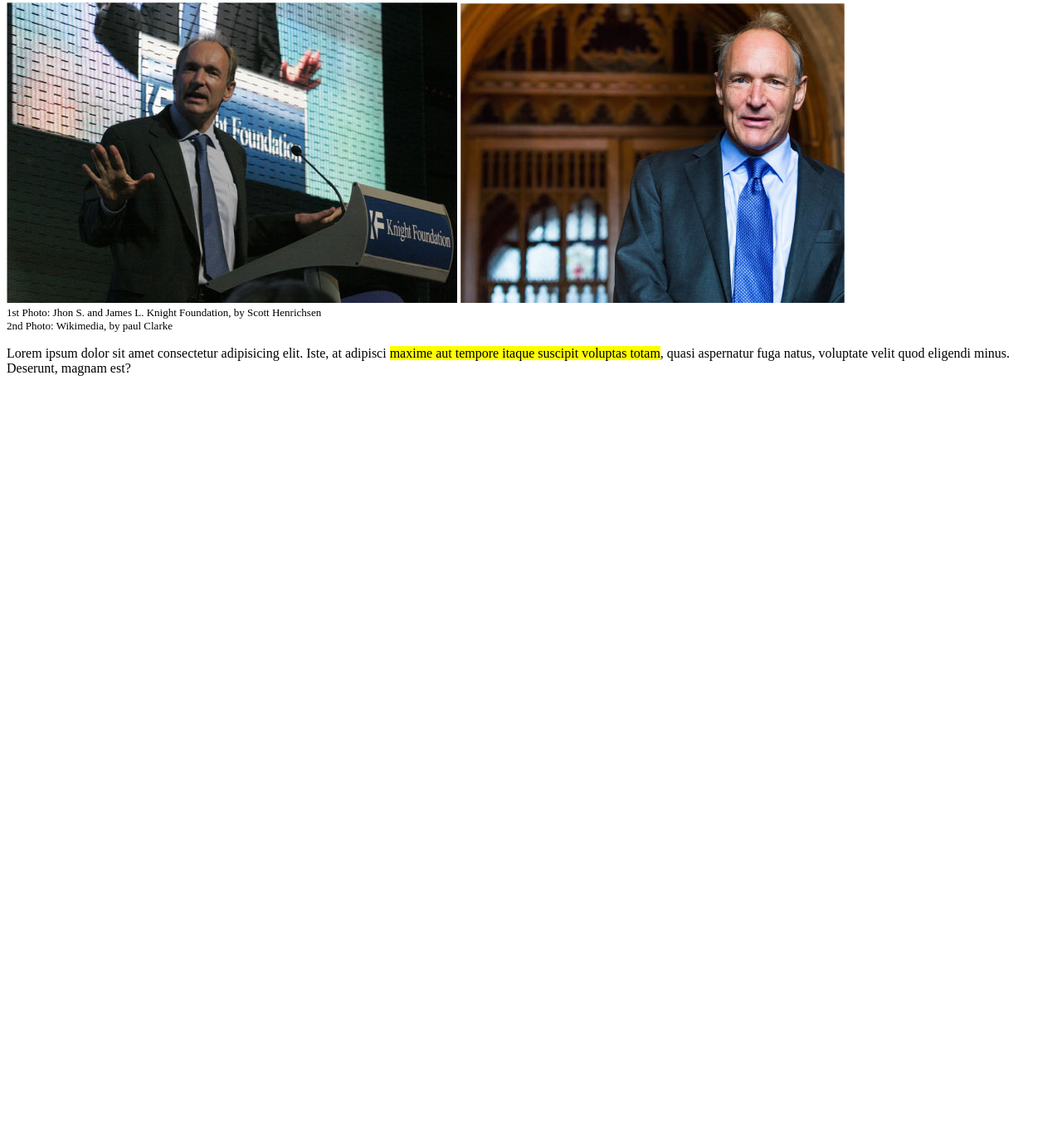
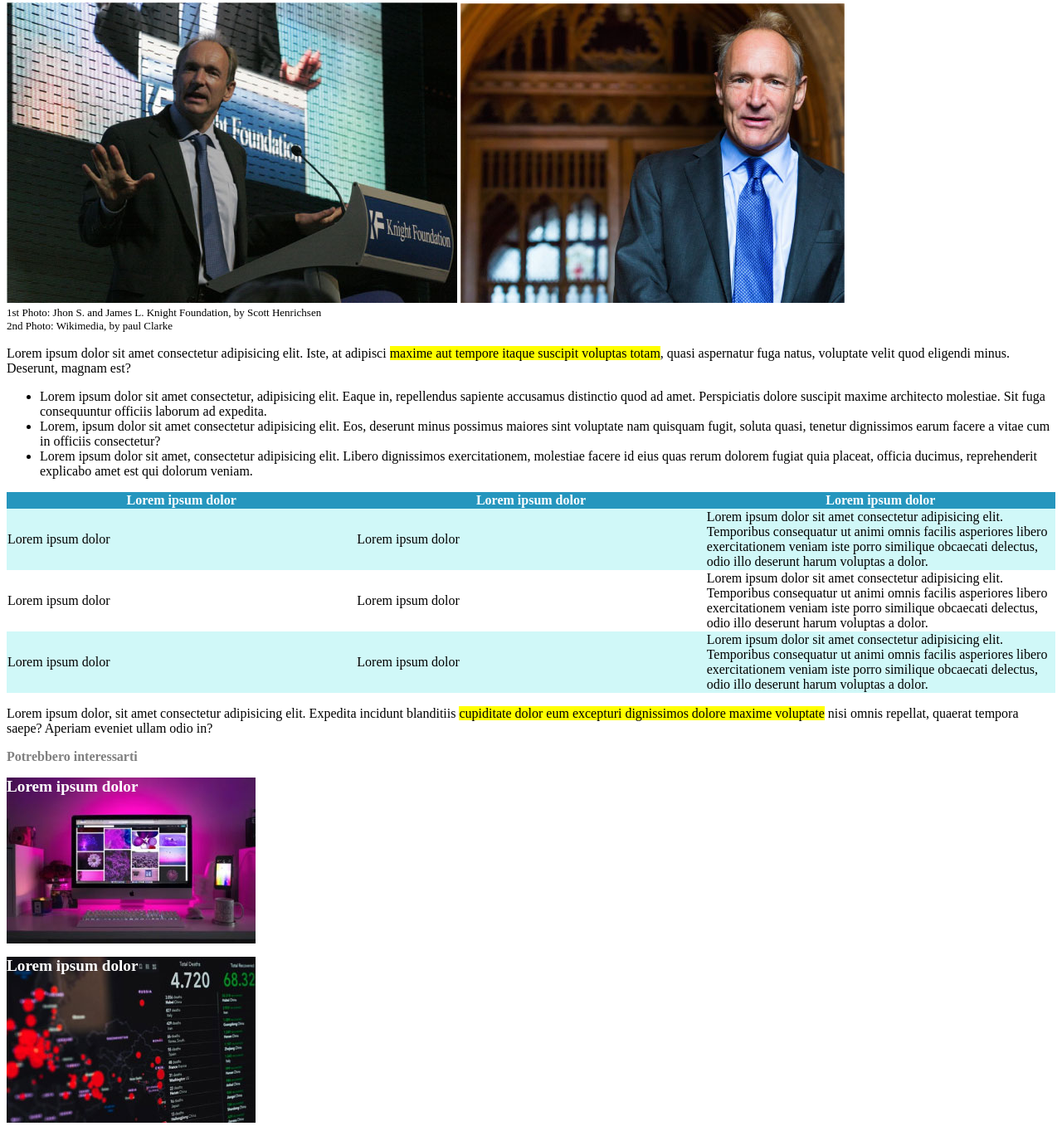
Before and after one commit to MarcoGranata9/html-css-booleaner, a plain HTML site: page index.html in a window 1280 px wide. Shown: the part 296-1665 px from the top of the page at 83% size. Before the commit the page ends 800 px from the top, so only its background shows below. Drawn offline with Linux system fonts and the light colour scheme.

Commit message:
table, lorem 2, footer

```diff
--- a/css/style.css
+++ b/css/style.css
@@ -2,7 +2,7 @@
 header {
     background-image: url(../img/pattern.png);
     background-color: #2596be;
-    background-size: 40%;
+    background-size: 25%;
     height: 125px;
 }
 
@@ -18,7 +18,7 @@ header {
         margin-bottom: 5px;
     }
 
-    .author {
+    .gray {
         color: gray;
     }
 
@@ -43,7 +43,45 @@ header {
         background-color: yellow;
     }
     /* /LOREM SECTION 1 */
+
+    /* TABLE */
+    table {
+        border-collapse: collapse;
+        width: 100%;
+        table-layout: fixed;
+    }
+
+    thead {
+        background-color: #2596be;
+        color: white;
+    }
+
+    .azure {
+        background-color: rgba(162, 241, 241,0.5);
+    }
+    /* /TABLE */
 /* /MAIN */
 
 /* FOOTER */
+.interesting {
+    color: gray;
+    font-weight: bold;
+}
+.monitor {
+    background-image: url(../img/monitor.jpg);
+    width: 300px;
+    height: 200px;
+    color: white;
+    font-size: larger;
+    font-weight: bold;
+}
+
+.graph {
+    background-image: url(../img/graph.jpg);
+    width: 300px;
+    height: 200px;
+    color: white;
+    font-size: larger;
+    font-weight: bold;
+}
 /* /FOOTER */
--- a/index.html
+++ b/index.html
@@ -20,29 +20,85 @@
         <section>
             <h1 class="title">Internet deve essere al servizio del "bene publico": il manifesto di Tim Berners-Lee</h1>
 
-            <div class="author">Scritto da <span class="skyblue">The Booleaner</span></div>
+            <div class="gray">Scritto da <span class="skyblue">The Booleaner</span></div>
             <div class="date">10/10/2020</div>
         </section>
         <!-- /Title -->
 
         <!-- Tim image -->
-        <section>
+        <div>
             <img src="img/tim-1.jpg" alt="Tim Berners-Lee">
             <img src="img/tim-2.jpg" alt="Tim Berners-Lee">
             <div class="photo">1st Photo: Jhon S. and James L. Knight Foundation, by Scott Henrichsen <br> 2nd Photo: Wikimedia, by paul Clarke</div>
-        </section>
+        </div>
         <!-- /Tim image -->
 
         <!-- Lorem section 1 -->
-        <section>
+        <div>
             <p>Lorem ipsum dolor sit amet consectetur adipisicing elit. Iste, at adipisci <span class="highlighted">maxime aut tempore itaque suscipit voluptas totam</span>, quasi aspernatur fuga natus, voluptate velit quod eligendi minus. Deserunt, magnam est?</p>
-        </section>
+        </div>
         <!-- Lorem section 1 -->
+
+        <!-- Unordered list -->
+        <div>
+            <ul>
+                <li>Lorem ipsum dolor sit amet consectetur, adipisicing elit. Eaque in, repellendus sapiente accusamus distinctio quod ad amet. Perspiciatis dolore suscipit maxime architecto molestiae. Sit fuga consequuntur officiis laborum ad expedita.</li>
+                <li>Lorem, ipsum dolor sit amet consectetur adipisicing elit. Eos, deserunt minus possimus maiores sint voluptate nam quisquam fugit, soluta quasi, tenetur dignissimos earum facere a vitae cum in officiis consectetur?</li>
+                <li>Lorem ipsum dolor sit amet, consectetur adipisicing elit. Libero dignissimos exercitationem, molestiae facere id eius quas rerum dolorem fugiat quia placeat, officia ducimus, reprehenderit explicabo amet est qui dolorum veniam.</li>
+            </ul>
+        </div>
+        <!-- /Unordered list -->
+
+        <!-- Table -->
+        <div>
+            <Table>
+                <thead>
+                    <tr>
+                        <th>Lorem ipsum dolor</th>
+                        <th>Lorem ipsum dolor</th>
+                        <th>Lorem ipsum dolor</th>
+                    </tr>
+                </thead>
+                <tbody class="azure">
+                    <tr>
+                        <td>Lorem ipsum dolor</td>
+                        <td>Lorem ipsum dolor</td>
+                        <td>Lorem ipsum dolor sit amet consectetur adipisicing elit. Temporibus consequatur ut animi omnis facilis asperiores libero exercitationem veniam iste porro similique obcaecati delectus, odio illo deserunt harum voluptas a dolor.</td>
+                    </tr>
+                </tbody>
+                <tbody>
+                    <tr>
+                        <td>Lorem ipsum dolor</td>
+                        <td>Lorem ipsum dolor</td>
+                        <td>Lorem ipsum dolor sit amet consectetur adipisicing elit. Temporibus consequatur ut animi omnis facilis asperiores libero exercitationem veniam iste porro similique obcaecati delectus, odio illo deserunt harum voluptas a dolor.</td>
+                    </tr>
+                </tbody>
+                <tbody class="azure">
+                    <tr>
+                        <td>Lorem ipsum dolor</td>
+                        <td>Lorem ipsum dolor</td>
+                        <td>Lorem ipsum dolor sit amet consectetur adipisicing elit. Temporibus consequatur ut animi omnis facilis asperiores libero exercitationem veniam iste porro similique obcaecati delectus, odio illo deserunt harum voluptas a dolor.</td>
+                    </tr>
+                </tbody>
+            </Table>
+        </div>
+        <!-- /Table -->
+
+        <!-- Lorem section 2 -->
+        <div>
+            <p>Lorem ipsum dolor, sit amet consectetur adipisicing elit. Expedita incidunt blanditiis <span class="highlighted">cupiditate dolor eum excepturi dignissimos dolore maxime voluptate</span> nisi omnis repellat, quaerat tempora saepe? Aperiam eveniet ullam odio in?</p>
+        </div>
+        <!-- /Lorem section 2 -->
 
     </main>
     <!-- /Main -->
 
     <!-- Footer -->
+      <footer>
+            <div class="interesting">Potrebbero interessarti</div>
+            <h2 class="monitor">Lorem ipsum dolor </h2>
+            <h2 class="graph">Lorem ipsum dolor</h2>
+        </footer>
     <!-- /Footer -->
 
 </body>
```
